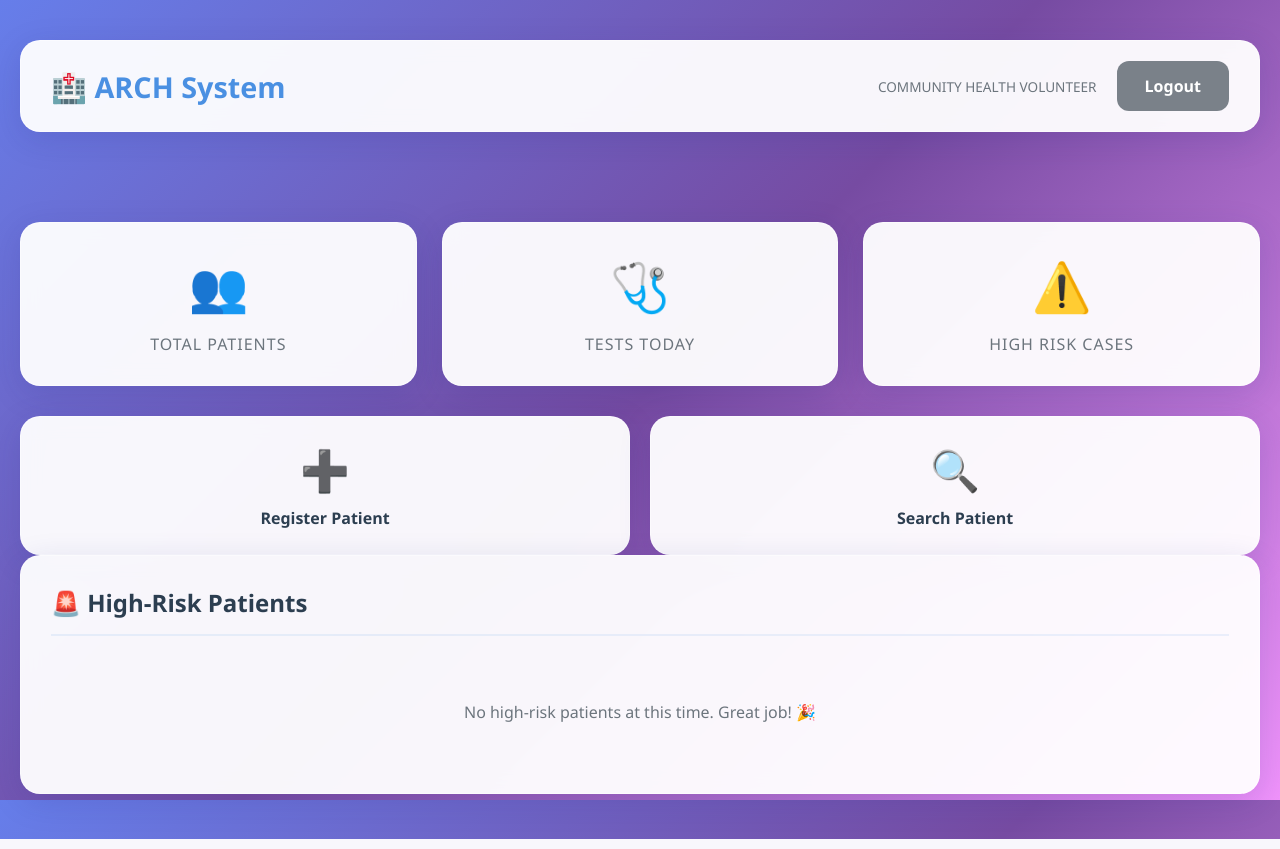
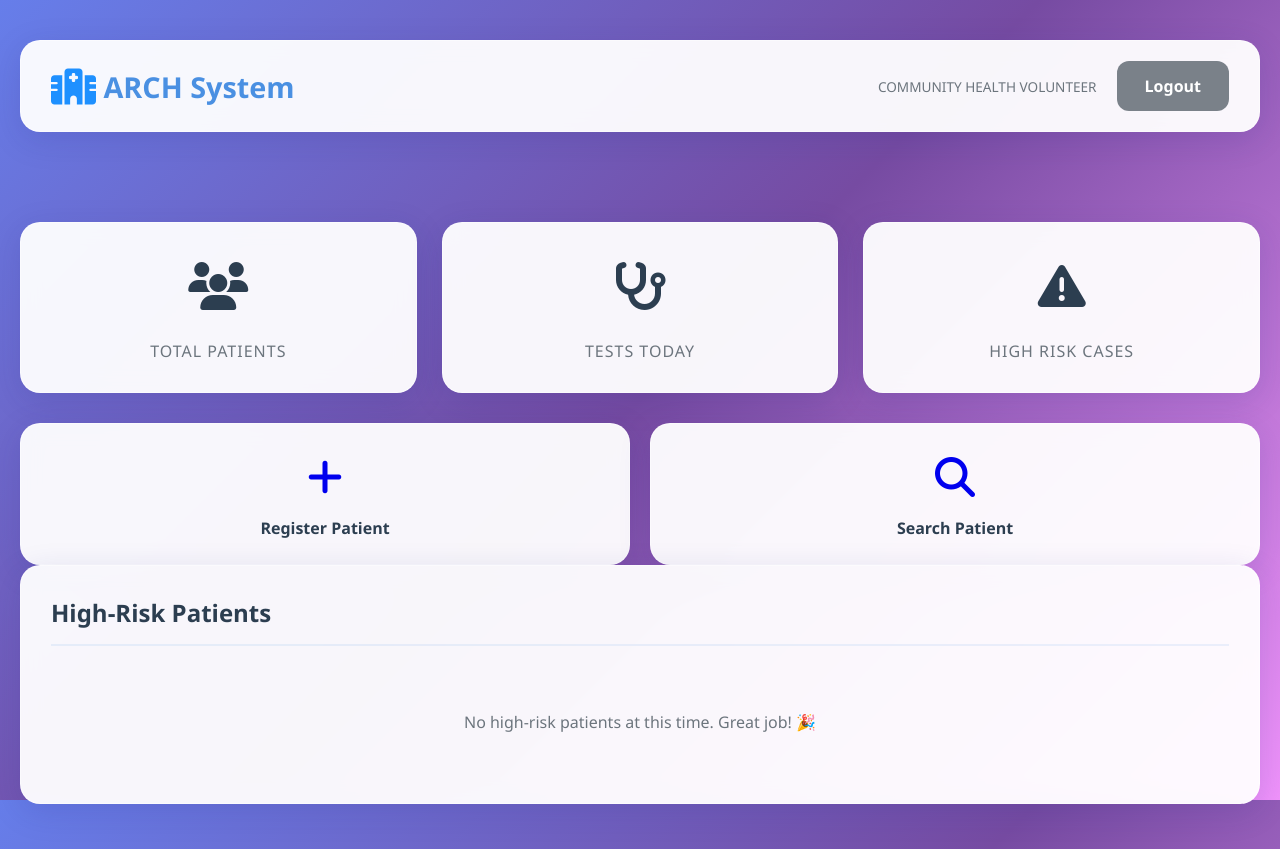
Before and after one commit to miracleadeniran69-afk/chv, a Flask app: template templates/chv_dashboard.html in a window 1280 px wide. Run offline with Flask 3, Linux system fonts and the light colour scheme; the template is opened without the code that fills it, so the values that code supplies are empty; some libraries are stand-ins or nearby versions.

Commit message:
Update chv_dashboard.html

```diff
--- a/templates/chv_dashboard.html
+++ b/templates/chv_dashboard.html
@@ -5,12 +5,13 @@
     <meta name="viewport" content="width=device-width, initial-scale=1.0">
     <title>CHV Dashboard - ARCH System</title>
     <link rel="stylesheet" href="/static/css/style.css">
+    <link rel="stylesheet" href="https://cdnjs.cloudflare.com/ajax/libs/font-awesome/6.5.2/css/all.min.css"/>
 </head>
 <body>
     <nav class="navbar">
         <div class="container">
             <div class="navbar-content glass-white">
-                <div class="navbar-brand">🏥 ARCH System</div>
+                <div class="navbar-brand"><i class="fas fa-hospital fa-lg" style="color:#1E90FF;"></i> ARCH System </div>
                 <div class="navbar-user">
                     <div class="user-info">
                         <div class="user-name">{{ session.full_name }}</div>
@@ -25,19 +26,19 @@
     <div class="container">
         <div class="dashboard-grid">
             <div class="stat-card glass-white">
-                <div class="stat-icon">👥</div>
+                <div class="stat-icon"><i class="fas fa-users stat-icon"></i></div>
                 <div class="stat-number" id="totalPatients">0</div>
                 <div class="stat-label">Total Patients</div>
             </div>
 
             <div class="stat-card glass-white">
-                <div class="stat-icon">🩺</div>
+                <div class="stat-icon"><i class="fas fa-stethoscope stat-icon"></i></div>
                 <div class="stat-number" id="testsToday">0</div>
                 <div class="stat-label">Tests Today</div>
             </div>
 
             <div class="stat-card glass-white">
-                <div class="stat-icon">⚠️</div>
+                <div class="stat-icon"><i class="fas fa-triangle-exclamation stat-icon"></i></div>
                 <div class="stat-number" id="highRiskCount">0</div>
                 <div class="stat-label">High Risk Cases</div>
             </div>
@@ -45,21 +46,20 @@
 
         <div class="quick-actions">
             <a href="/patient-registration" class="action-btn glass-white">
-                <div class="action-icon">➕</div>
+                <div class="action-icon"><i class="fas fa-plus action-icon"></i></div>
                 <div class="action-label">Register Patient</div>
             </a>
 
             <a href="#" onclick="searchPatient()" class="action-btn glass-white">
-                <div class="action-icon">🔍</div>
+                <div class="action-icon"><i class="fas fa-magnifying-glass action-icon"></i></div>
                 <div class="action-label">Search Patient</div>
             </a>
         </div>
 
         <div class="card glass-white">
             <div class="card-header">
-                <h2 class="card-title">🚨 High-Risk Patients</h2>
+                <h2 class="card-title"><i class="fas fa-bell-on" style="color: #FF4136;"></i>High-Risk Patients </h2>
             </div>
-
             <div id="highRiskList">
                 <div class="loading">
                     <div class="spinner"></div>
```
